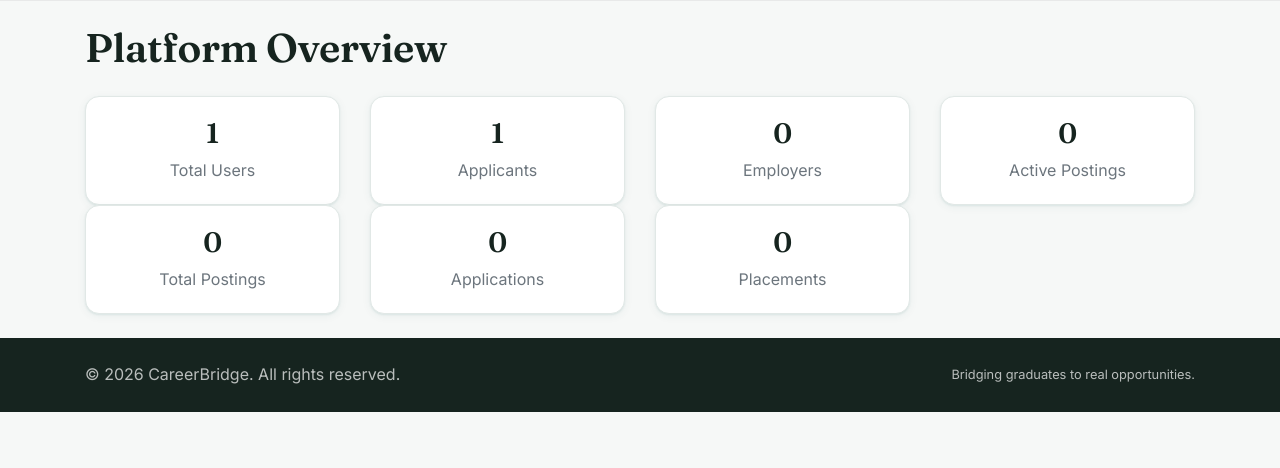
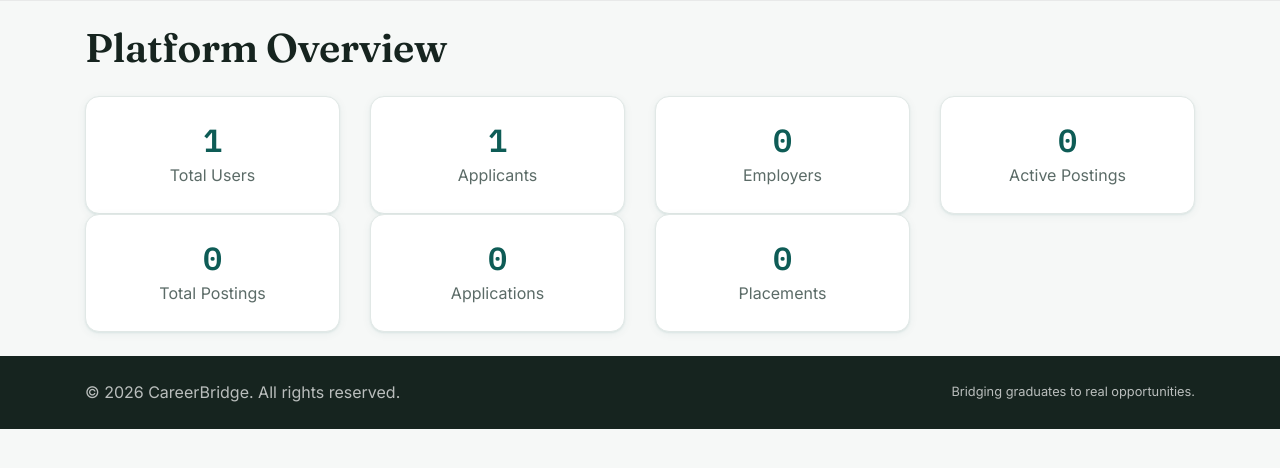
Before and after one commit to km4897/Career-bridge, a Django app: page /dashboard/admin/ in a window 1280 px wide. Shown: the part 75-543 px from the top of the page. Run offline with Django 5.2, Linux system fonts and the light colour scheme; the visitor is signed in with stand-in values (Sample User, id 1); data comes from the database, SQL or seed files in the repository; data that the repository does not hold is empty; some libraries are stand-ins or nearby versions.

Commit message:
Style dashboard stat cards to match design system

```diff
--- a/dashboard/templates/dashboard/admin_dashboard.html
+++ b/dashboard/templates/dashboard/admin_dashboard.html
@@ -3,12 +3,12 @@
 {% block content %}
 <h1 class="mb-4">Platform Overview</h1>
 <div class="row g-3">
-  <div class="col-md-3"><div class="card text-center"><div class="card-body"><h3>{{ stats.total_users }}</h3><p class="text-muted mb-0">Total Users</p></div></div></div>
-  <div class="col-md-3"><div class="card text-center"><div class="card-body"><h3>{{ stats.total_applicants }}</h3><p class="text-muted mb-0">Applicants</p></div></div></div>
-  <div class="col-md-3"><div class="card text-center"><div class="card-body"><h3>{{ stats.total_employers }}</h3><p class="text-muted mb-0">Employers</p></div></div></div>
-  <div class="col-md-3"><div class="card text-center"><div class="card-body"><h3>{{ stats.active_opportunities }}</h3><p class="text-muted mb-0">Active Postings</p></div></div></div>
-  <div class="col-md-3"><div class="card text-center"><div class="card-body"><h3>{{ stats.total_opportunities }}</h3><p class="text-muted mb-0">Total Postings</p></div></div></div>
-  <div class="col-md-3"><div class="card text-center"><div class="card-body"><h3>{{ stats.total_applications }}</h3><p class="text-muted mb-0">Applications</p></div></div></div>
-  <div class="col-md-3"><div class="card text-center"><div class="card-body"><h3>{{ stats.placements }}</h3><p class="text-muted mb-0">Placements</p></div></div></div>
+  <div class="col-md-3"><div class="stat-card"><h3>{{ stats.total_users }}</h3><p class="text-slate mb-0">Total Users</p></div></div>
+  <div class="col-md-3"><div class="stat-card"><h3>{{ stats.total_applicants }}</h3><p class="text-slate mb-0">Applicants</p></div></div>
+  <div class="col-md-3"><div class="stat-card"><h3>{{ stats.total_employers }}</h3><p class="text-slate mb-0">Employers</p></div></div>
+  <div class="col-md-3"><div class="stat-card"><h3>{{ stats.active_opportunities }}</h3><p class="text-slate mb-0">Active Postings</p></div></div>
+  <div class="col-md-3"><div class="stat-card"><h3>{{ stats.total_opportunities }}</h3><p class="text-slate mb-0">Total Postings</p></div></div>
+  <div class="col-md-3"><div class="stat-card"><h3>{{ stats.total_applications }}</h3><p class="text-slate mb-0">Applications</p></div></div>
+  <div class="col-md-3"><div class="stat-card"><h3>{{ stats.placements }}</h3><p class="text-slate mb-0">Placements</p></div></div>
 </div>
 {% endblock %}
```
Also changed, not shown: dashboard/templates/dashboard/applicant_dashboard.html (+13 -10 lines), dashboard/templates/dashboard/employer_dashboard.html (+12 -9 lines).
